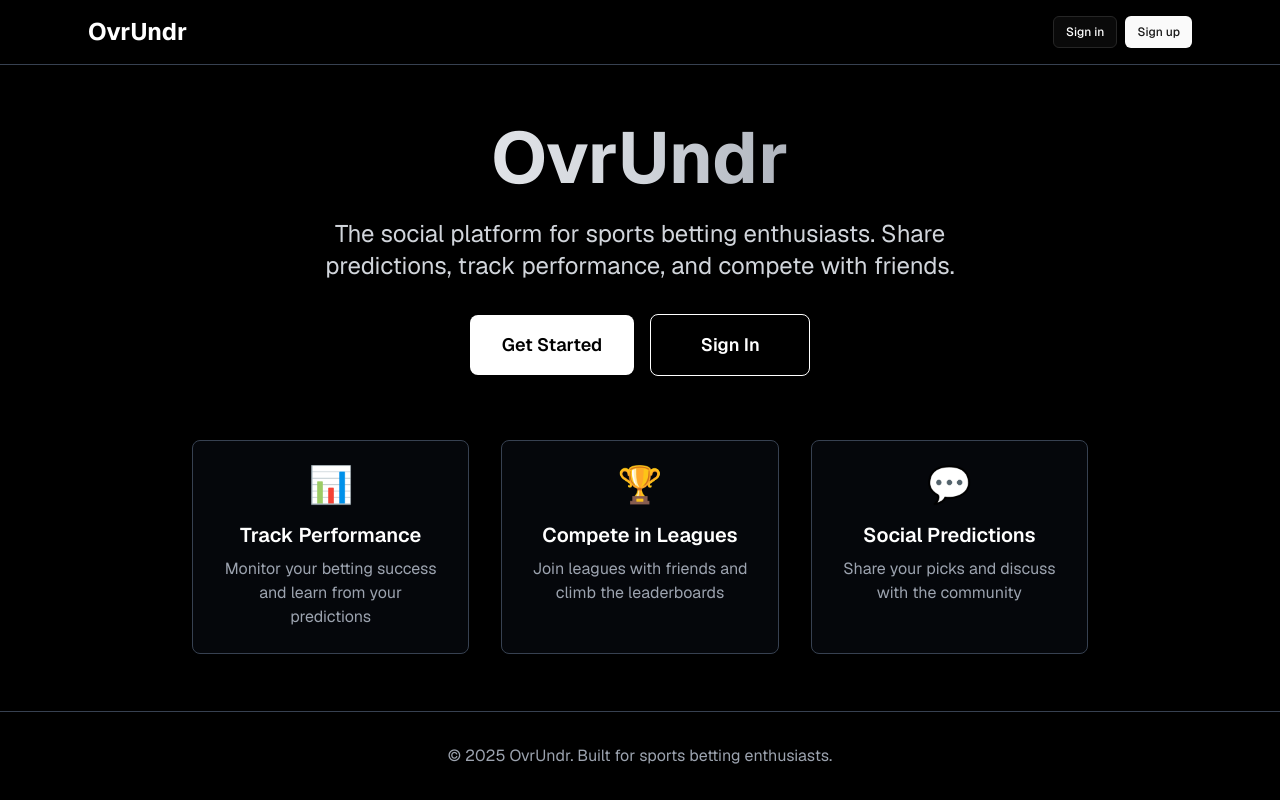
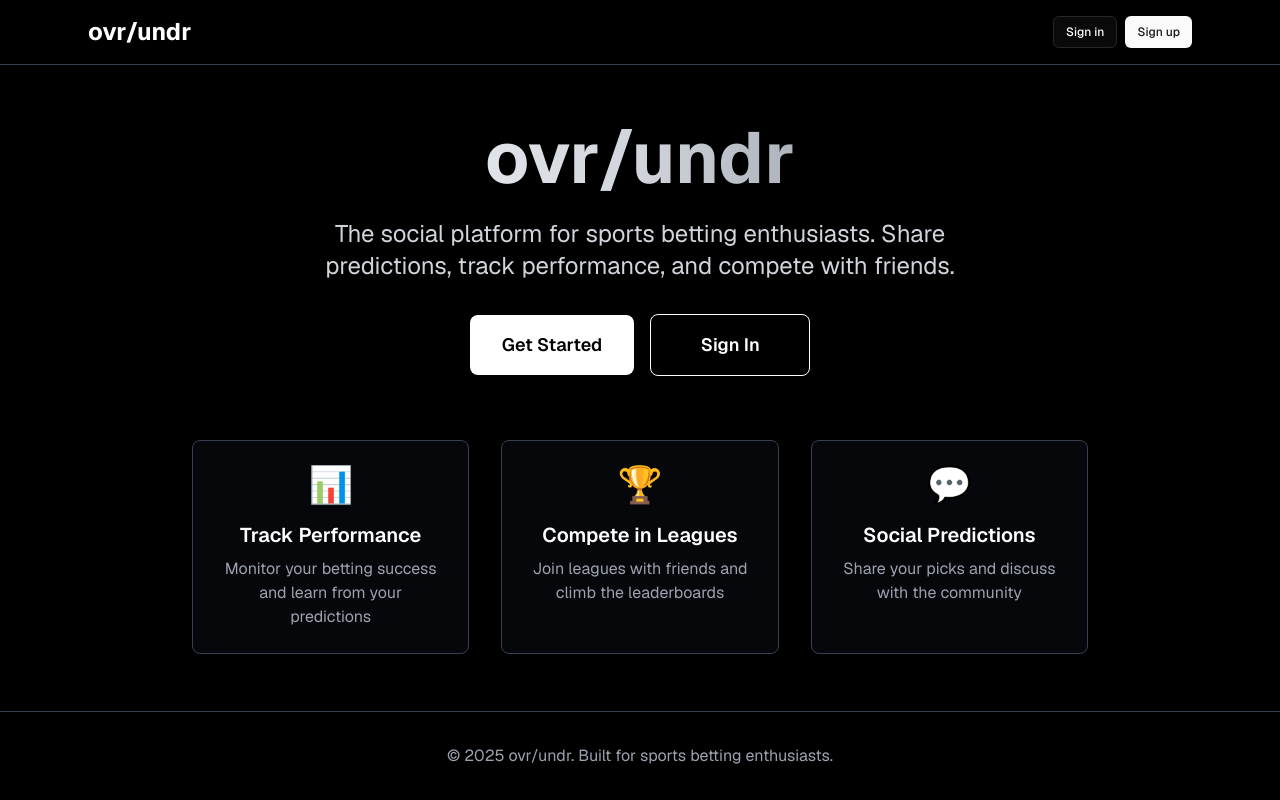
Before and after one commit to jjonahc8/ovr-undr, a Next.js app: page / in a window 1280 px wide. Built offline with nearby package versions, Linux system fonts and the light colour scheme; no server answers.

Commit message:
changed gradient on landing and home page

```diff
--- a/app/page.tsx
+++ b/app/page.tsx
@@ -19,7 +19,7 @@ export default async function Home() {
       <nav className="w-full border-b border-gray-700 bg-black/50 backdrop-blur-sm sticky top-0 z-10">
         <div className="max-w-6xl mx-auto px-6 py-4 flex justify-between items-center">
           <div className="text-2xl font-bold text-white">
-            OvrUndr
+            ovr/undr
           </div>
           <AuthButton />
         </div>
@@ -28,7 +28,7 @@ export default async function Home() {
       <div className="flex-1 flex flex-col items-center justify-center px-6">
         <div className="max-w-4xl mx-auto text-center">
           <h1 className="text-6xl md:text-7xl font-bold mb-6 bg-gradient-to-r from-white via-gray-300 to-gray-500 bg-clip-text text-transparent">
-            OvrUndr
+            ovr/undr
           </h1>
 
           <p className="text-xl md:text-2xl text-gray-300 mb-8 max-w-2xl mx-auto leading-relaxed">
@@ -74,7 +74,7 @@ export default async function Home() {
 
       <footer className="border-t border-gray-700 py-8 px-6">
         <div className="max-w-6xl mx-auto text-center text-gray-400">
-          <p>&copy; 2025 OvrUndr. Built for sports betting enthusiasts.</p>
+          <p>&copy; 2025 ovr/undr. Built for sports betting enthusiasts.</p>
         </div>
       </footer>
     </main>
--- a/components/LeftSidebar.tsx
+++ b/components/LeftSidebar.tsx
@@ -22,7 +22,7 @@ export function LeftSidebar({
     <section className="w-[35%] sticky top-0 flex flex-col h-screen">
       <NavigateWrapper to={"/"}>
         <div className="text-3xl font-bold rounded-xl w-fit mt-4 mr-6">
-          <h1>Ovr/Undr</h1>
+          <h1 className="bg-gradient-to-r from-white via-gray-300 to-gray-500 bg-clip-text text-transparent">ovr/undr</h1>
         </div>
       </NavigateWrapper>
 
```
